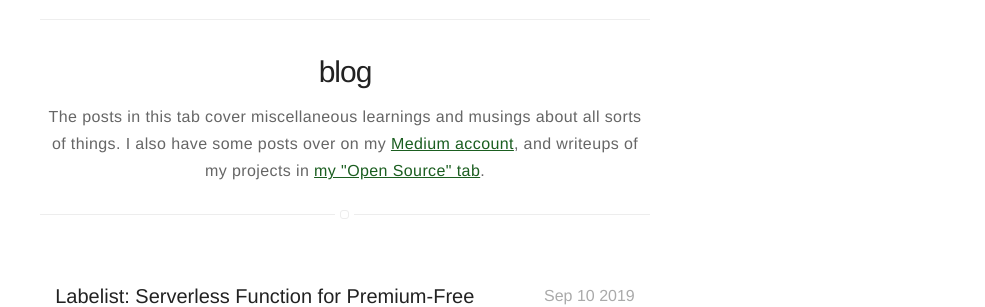
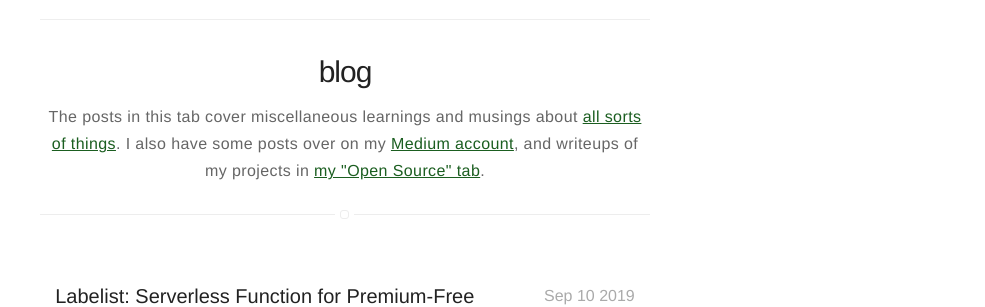
Before and after one commit to bobheadxi/bobheadxi.github.io, a Jekyll site: the page built from blog/index.html, in a window 1280 px wide. Shown: the part 445-752 px from the top of the page, without its empty margins (295-1280 px from the left). Built offline with Jekyll 4.4.1, drawn with Linux system fonts in a browser that asks for light colours; some of the changed lines change nothing that is shown.

Commit message:
add link to /tags

```diff
--- a/blog/index.html
+++ b/blog/index.html
@@ -10,9 +10,11 @@ title: Blog
 
 <p align="center">
 	The posts in this tab cover miscellaneous learnings and musings about
-	all sorts of things. I also have some posts over on my
-	<a href="https://medium.com/@bobheadxi">Medium account</a>,
-	and writeups of my projects in <a href="/open-source/">my "Open Source" tab</a>.
+	<a href="/tags" target="_blank">all sorts of things</a>. I also have some
+	posts over on my
+	<a href="https://medium.com/@bobheadxi" target="_blank">Medium account</a>,
+	and writeups of my projects in
+	<a href="/open-source/" target="_blank">my "Open Source" tab</a>.
 </p>
 
 <section class="list">
```
